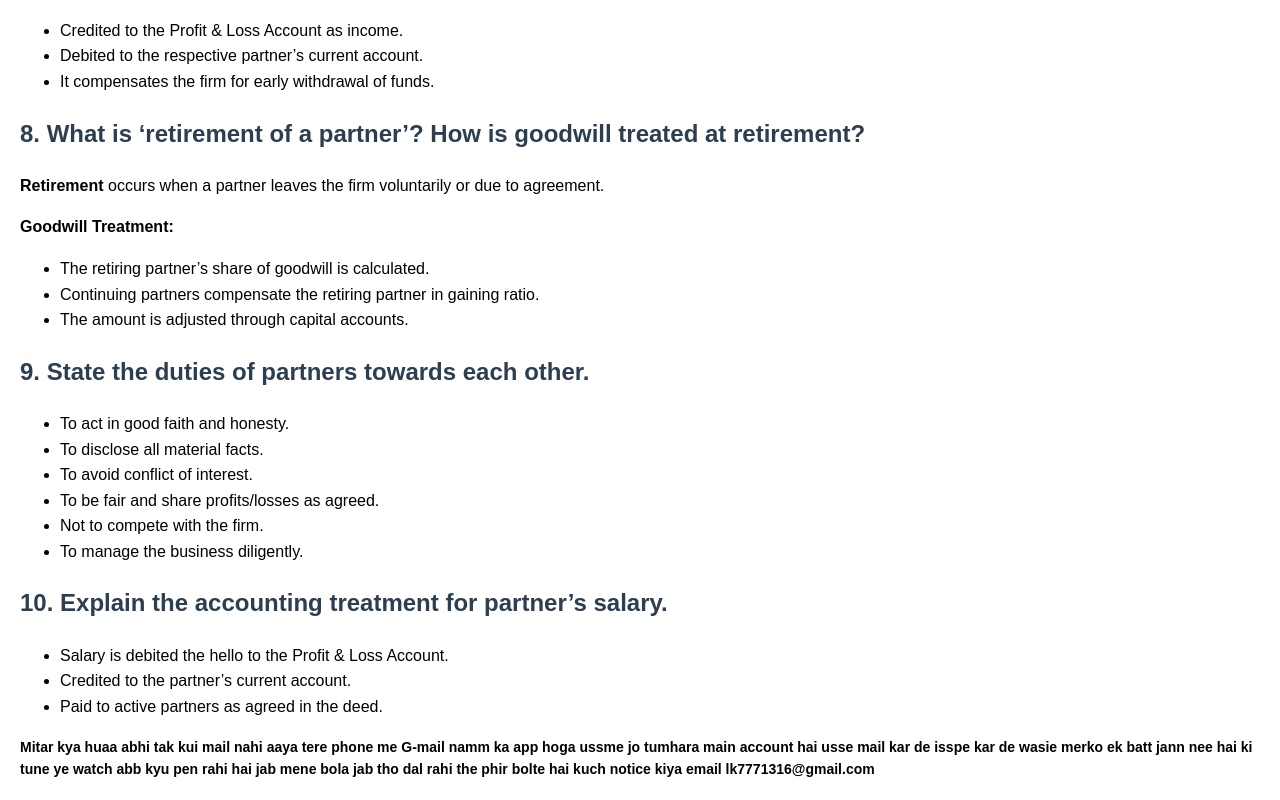
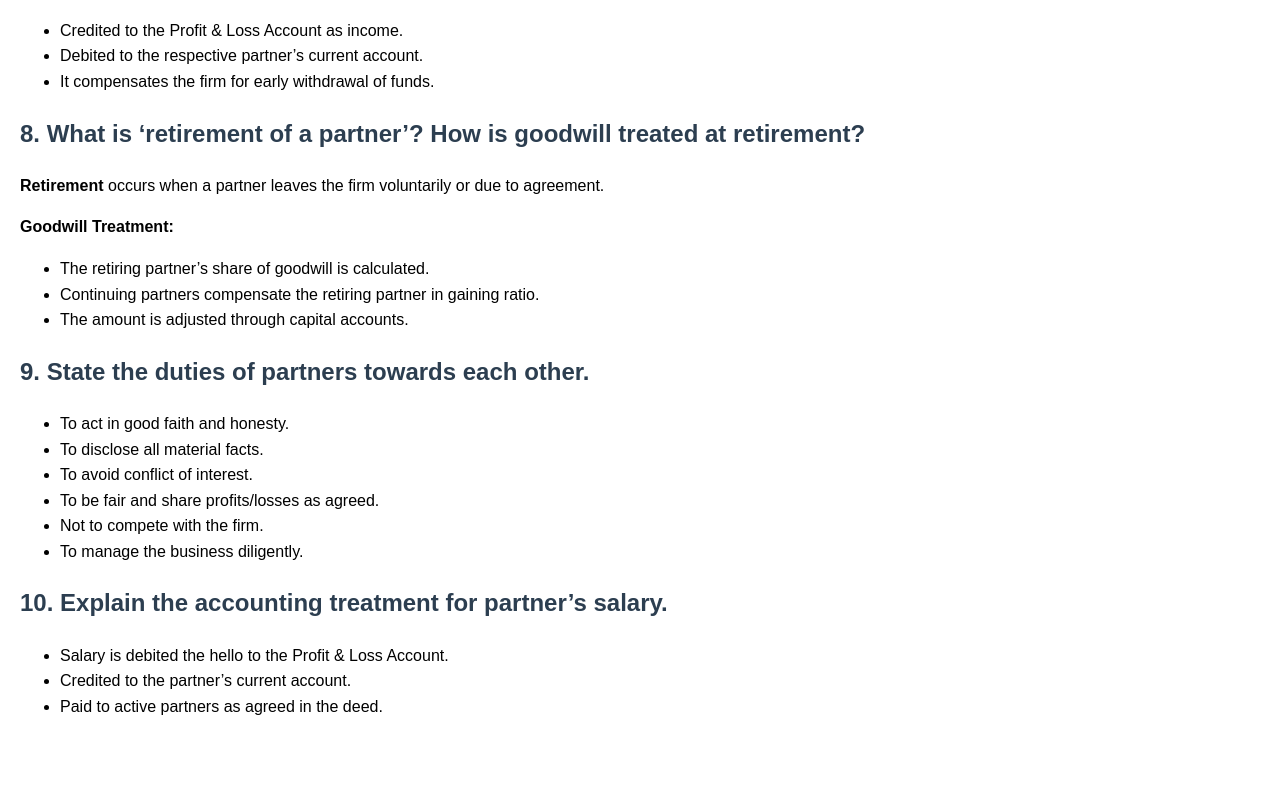
Before and after one commit to juddjhf/yayad, a website: page ch-1index.html in a window 1280 px wide. Shown: the part 5224-6024 px from the top of the page. After the commit the page ends 5964 px from the top, so only its background shows below. Drawn offline with Linux system fonts and the light colour scheme.

Commit message:
Update ch-1index.html

```diff
--- a/ch-1index.html
+++ b/ch-1index.html
@@ -363,6 +363,6 @@
         <li>Paid to active partners as agreed in the deed.</li>
       </ul>
     </div>
-  <h3> Mitar kya huaa abhi tak kui mail nahi aaya tere phone me G-mail namm ka app hoga ussme jo tumhara main account hai usse mail kar de  isspe kar de wasie merko ek batt jann nee hai ki tune ye watch abb kyu pen rahi hai jab mene bola jab tho dal rahi the phir bolte hai kuch notice kiya  email lk7771316@gmail.com    </h3>
+  <h3>     </h3>
 </body>
 </html>
```
